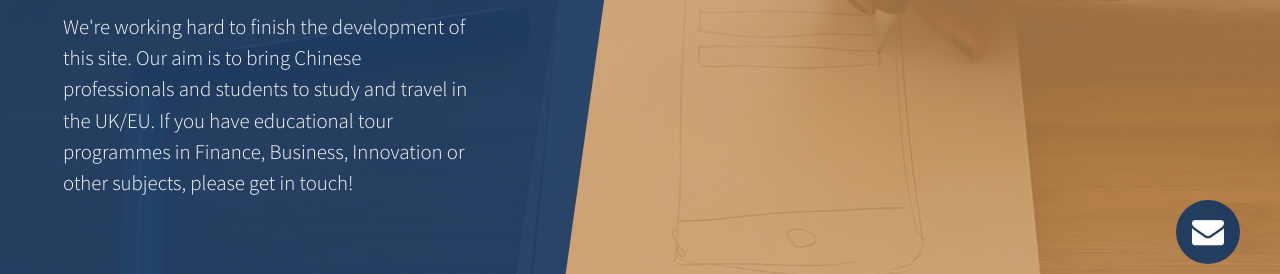
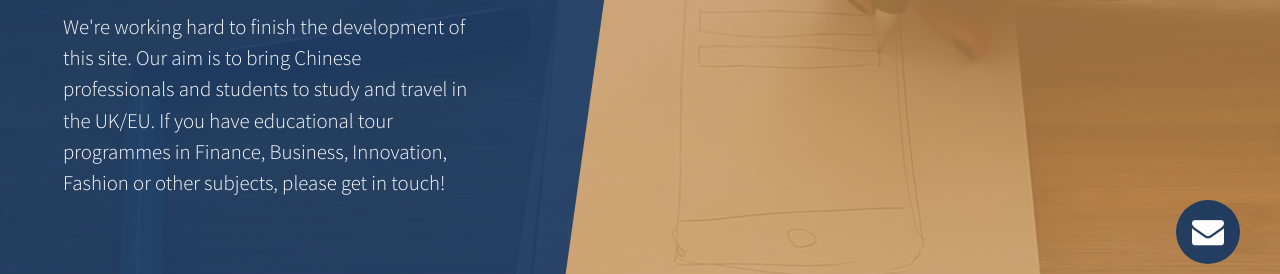
Before and after one commit to 15mph/gurlspower, a website: page index.html in a window 1280 px wide. Shown: the part 312-586 px from the top of the page. Drawn offline with Linux system fonts and the light colour scheme.

Commit message:
Update index.html

```diff
--- a/index.html
+++ b/index.html
@@ -32,7 +32,7 @@
           <div class="col-12 my-auto">
             <div class="masthead-content text-white py-5 py-md-0">
               <h1 class="mb-3">Coming Soon!</h1>
-              <p class="mb-5">We're working hard to finish the development of this site. Our aim is to bring Chinese professionals and students to study and travel in the UK/EU. If you have educational tour programmes in Finance, Business, Innovation or other subjects, please get in touch!
+              <p class="mb-5">We're working hard to finish the development of this site. Our aim is to bring Chinese professionals and students to study and travel in the UK/EU. If you have educational tour programmes in Finance, Business, Innovation, Fashion or other subjects, please get in touch!
             </div>
           </div>
         </div>
```
